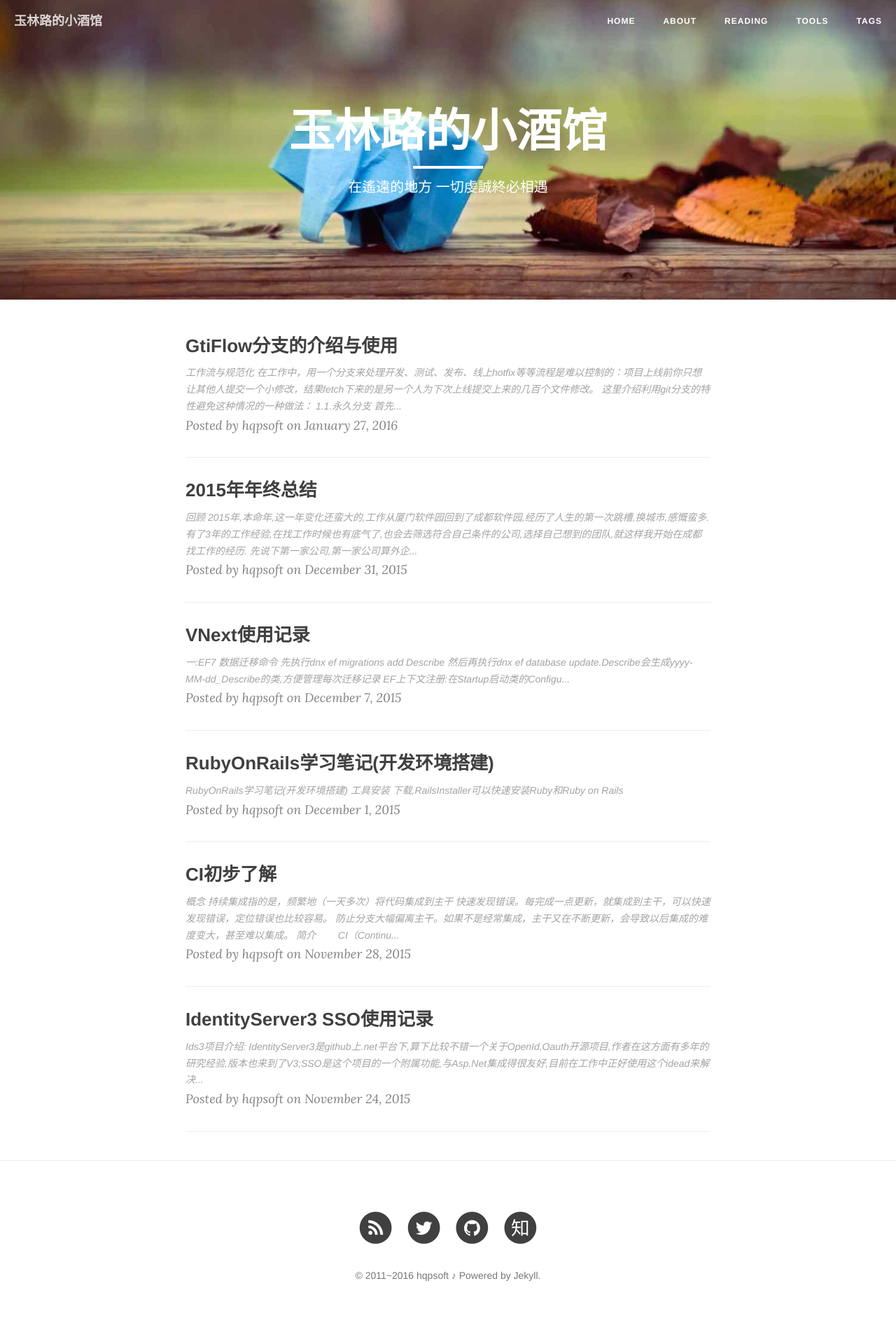
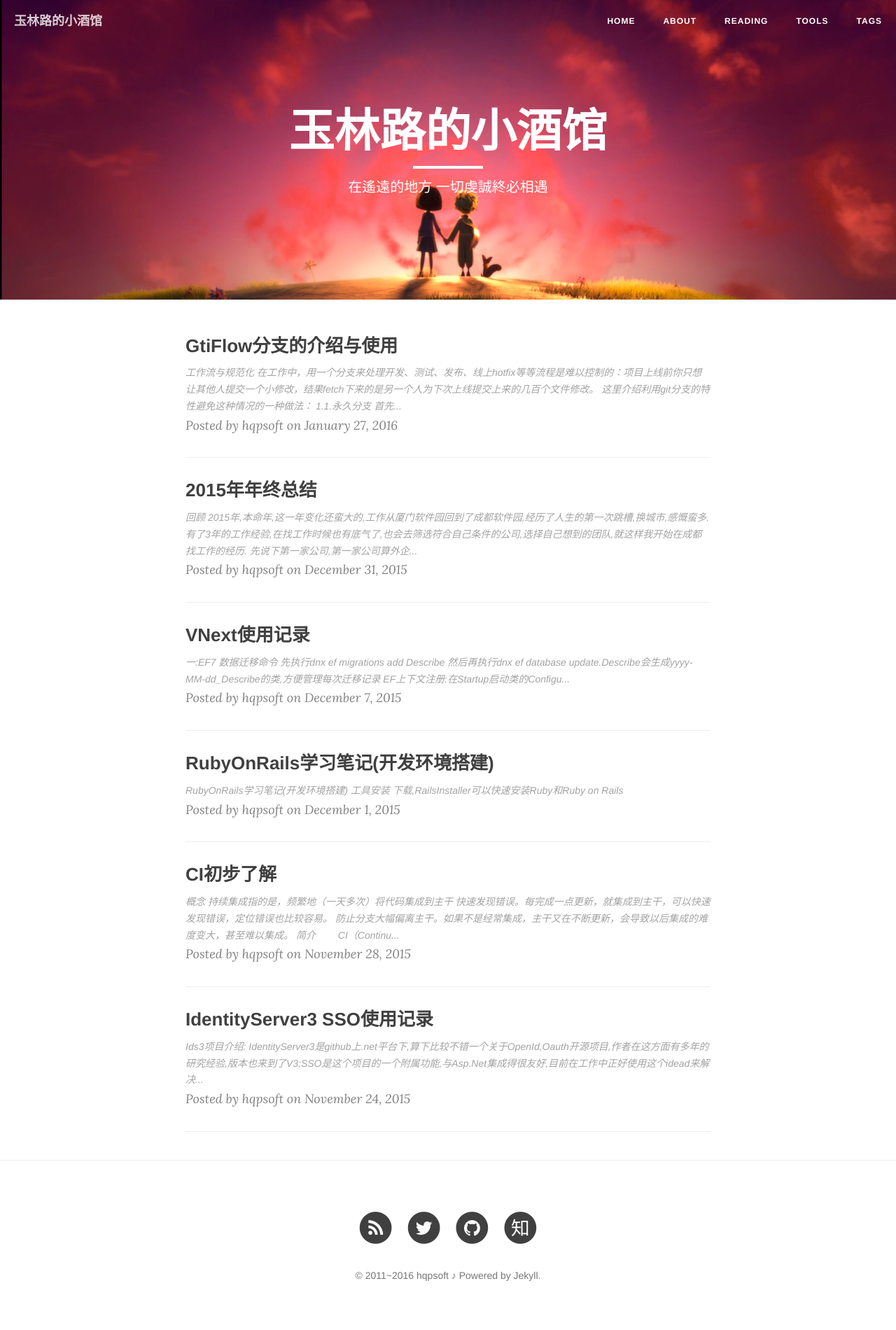
Before and after one commit to hqpsoft/hqpsoft.github.io, a Jekyll site: the page built from index.html, in a window 1280 px wide. Shown: the whole page at 70% size. Built offline with Jekyll 4.4.1, drawn with Linux system fonts in a browser that asks for light colours; nearby versions of some CDN libraries; the list of posts is cut into pages by our own code.

Commit message:
update index img

```diff
--- a/_config.yml
+++ b/_config.yml
@@ -1,6 +1,6 @@
 # Site settings
 title: 玉林路的小酒馆
-header-img: "img/elephant.jpg"
+header-img: "img/xwz.jpg"
 tagline: "吉光片羽"
 description: "那个吃火锅的南方菇凉，你是否还在玉林路的小酒馆门口； 如果有一天你结婚了，我希望，那是因为爱情遇！"
 baseurl: ""
```
Also changed, not shown: img/xwz.jpg (added).
